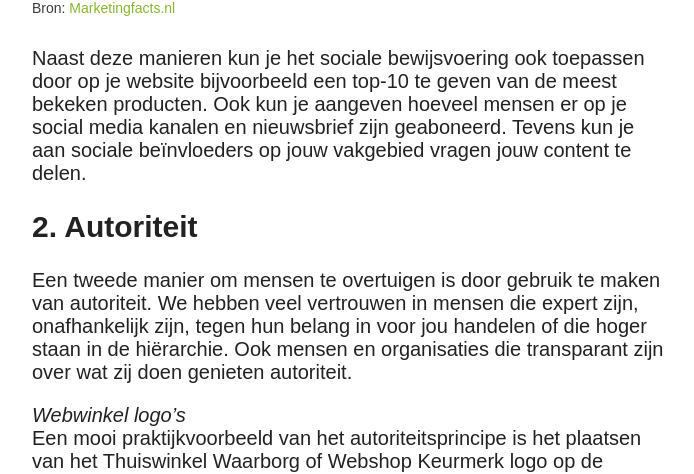
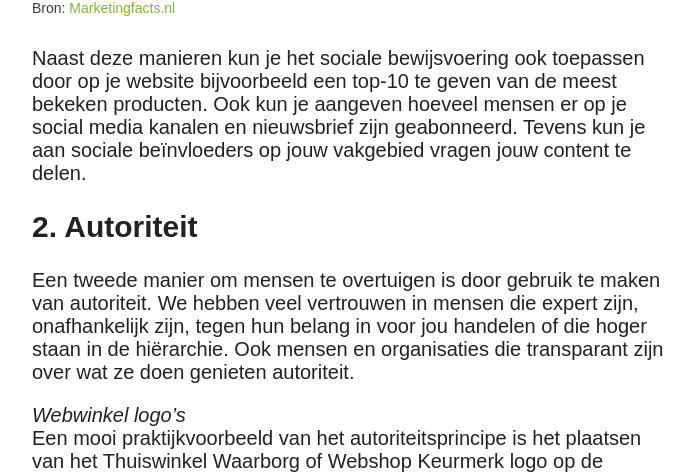
Before and after one commit to TheKnowsyFerret/theknowsyferret.github.io, a Jekyll site: the page built from _posts/2016-09-13-7-overtuigingsprincipes-die-je-niet-mag-missen.md, in a window 1280 px wide and 900 px high, scrolled down 2680 px. Shown: the part 213-687 px from the top of the window, without its empty margins (318-1012 px from the left). Built offline with Jekyll 4.4.1, drawn with Linux system fonts in a browser that asks for light colours; nearby versions of some CDN libraries; comment, search, counter and statistics services are not loaded; some of the changed text lies outside the part shown.

Commit message:
Aanpassingen blogpost

```diff
--- a/_posts/2016-09-13-7-overtuigingsprincipes-die-je-niet-mag-missen.md
+++ b/_posts/2016-09-13-7-overtuigingsprincipes-die-je-niet-mag-missen.md
@@ -79,7 +79,7 @@
 Naast deze manieren kun je het sociale bewijsvoering ook toepassen
 door op je website bijvoorbeeld een top-10 te geven van de meest
 bekeken producten. Ook kun je aangeven hoeveel mensen er op je social
-media kanalen en nieuwsbrief zijn geaboneerd. Tevens kun je aan sociale beïnvloeders
+media kanalen en nieuwsbrief zijn geabonneerd. Tevens kun je aan sociale beïnvloeders
 op jouw vakgebied vragen jouw content te delen.
 
 
@@ -88,7 +88,7 @@
 autoriteit. We hebben veel vertrouwen in mensen die expert zijn,
 onafhankelijk zijn, tegen hun belang in voor jou handelen of die hoger
 staan in de hiërarchie. Ook mensen en organisaties die transparant
-zijn over wat zij doen genieten autoriteit.
+zijn over wat ze doen genieten autoriteit.
 
 <em>Webwinkel logo's</em><br>
 Een mooi praktijkvoorbeeld van het autoriteitsprincipe is het plaatsen
```
Also changed, not shown: other parts of _posts/2016-09-13-7-overtuigingsprincipes-die-je-niet-mag-missen.md (+4 -4 lines).
